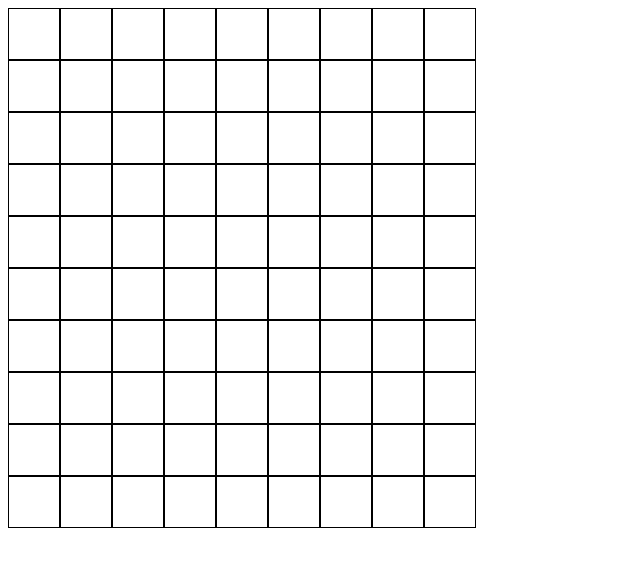
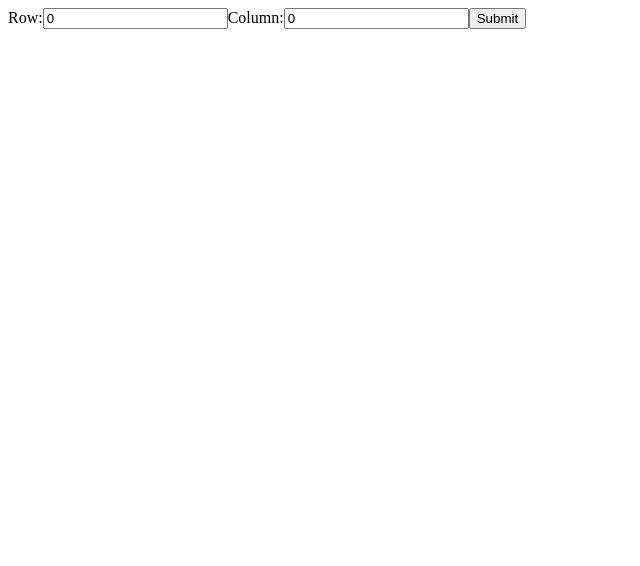
Before and after one commit to Mirumodapon/vue3-findpath-algorithm, a Vue app: page / in a window 1280 px wide. Shown: the top 566 px of the page, without its empty margins (0-640 px from the left). Built offline with nearby package versions, Linux system fonts and the light colour scheme.

Commit message:
[feat] add setting component

```diff
--- a/src/App.vue
+++ b/src/App.vue
@@ -1,4 +1,5 @@
 <template>
+	<Setting />
 	<Table />
 </template>
 
@@ -6,13 +7,14 @@
 import { mapActions } from 'vuex';
 
 import Table from './components/Table';
+import Setting from './components/Setting.vue';
 
 export default {
 	name: 'App',
-	components: { Table },
+	components: { Table, Setting },
 	methods: { ...mapActions(['init', 'setStart']) },
 	mounted() {
-		this.init({ row: 10, column: 9 });
+		// this.init({ row: 10, column: 9 });
 	}
 };
 </script>
--- /dev/null
+++ b/src/components/Setting.vue
@@ -0,0 +1,34 @@
+<template>
+	<div v-if="mode === 'UNSETTING'">
+		<label>Row:</label>
+		<input type="number" v-model="row" />
+		<label>Column:</label>
+		<input type="number" v-model="column" />
+		<button @click="submit">Submit</button>
+	</div>
+</template>
+
+<script>
+import { mapActions, mapGetters } from 'vuex';
+
+export default {
+	name: 'Setting',
+	data() {
+		return {
+			row: 0,
+			column: 0
+		};
+	},
+	components: {},
+	computed: mapGetters(['mode']),
+	methods: {
+		...mapActions(['init']),
+		submit() {
+			const { row, init, column } = this;
+			init({ row, column });
+		}
+	}
+};
+</script>
+
+<style lang="scss"></style>
--- a/src/components/Table.vue
+++ b/src/components/Table.vue
@@ -1,5 +1,5 @@
 <template>
-	<table cellspacing="0" cellpadding="0">
+	<table cellspacing="0" cellpadding="0" v-if="mode !== 'UNSETTING'">
 		<tr v-for="(row, ior) in table" :key="ior">
 			<td v-for="({ d0, d1, color }, ioc) in row" :key="ioc">
 				<Block :d0="d0" :d1="d1" size="50px" :color="color" />
@@ -16,7 +16,7 @@ import Block from './Block';
 export default {
 	name: 'Table',
 	components: { Block },
-	computed: { ...mapGetters({ table: 'table/table' }) }
+	computed: { ...mapGetters({ table: 'table/table', mode: 'mode' }) }
 };
 </script>
 
--- a/src/store/index.js
+++ b/src/store/index.js
@@ -6,7 +6,7 @@ export default createStore({
 	state: {
 		row: 0,
 		column: 0,
-		mode: 'SETTING',
+		mode: 'UNSETTING',
 		start: -1,
 		end: -1,
 		startColor: 'lightblue',
@@ -43,7 +43,8 @@ export default createStore({
 	getters: {
 		getSize: ({ row, column }) => ({ row, column }),
 		getColumn: ({ column }) => column,
-		getRow: ({ row }) => row
+		getRow: ({ row }) => row,
+		mode: ({ mode }) => mode
 	},
 	modules: { table }
 });
```
